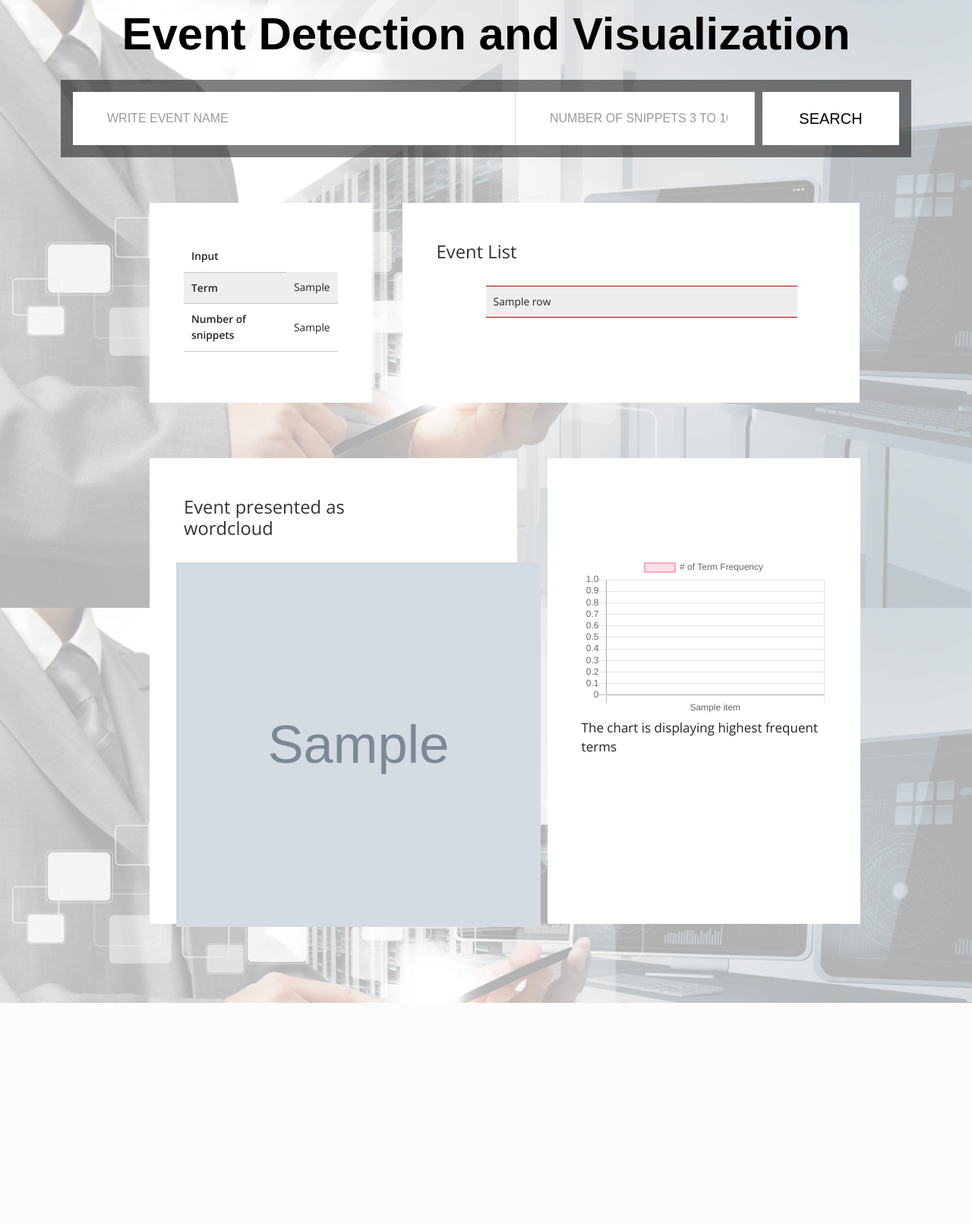
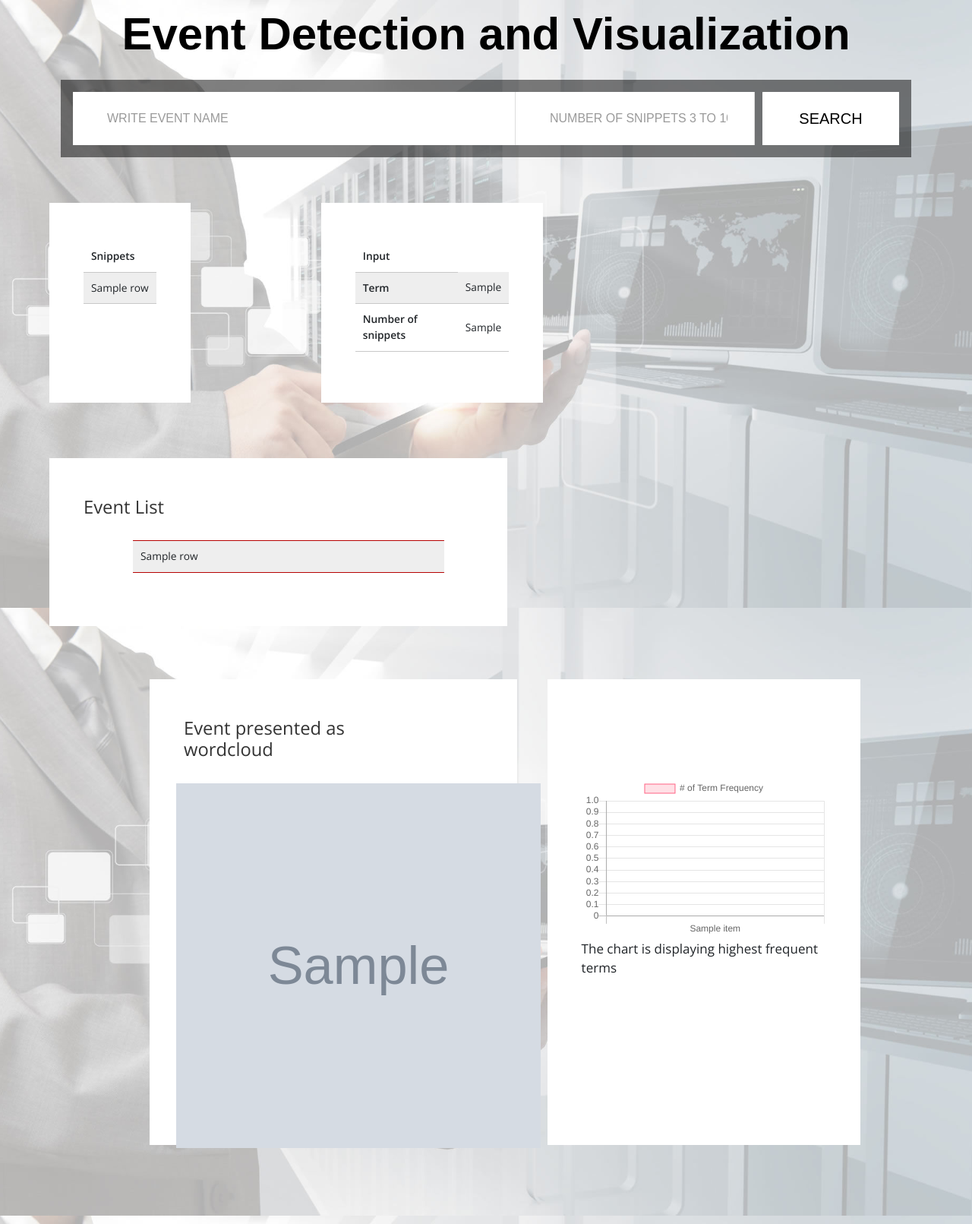
Before and after one commit to Ufatima/Python-Flask-WebApp-for-EventDetection, a Flask app: template templates/template.html in a window 1280 px wide. Shown: the whole page at 76% size. Before the commit the page ends 1320 px from the top, so only its background shows below. Run offline with Flask 2, Linux system fonts and the light colour scheme; the template is opened without the code that fills it: most values are stand-ins (such as "Sample title", 1, 10 or a date in 2020); grey boxes marked "Sample" are stand-in pictures; parts of the project's set-up code (start-up, migrations or seed data) failed here and were passed over; some libraries are stand-ins or nearby versions.

Commit message:
Update template.html

```diff
--- a/templates/template.html
+++ b/templates/template.html
@@ -64,6 +64,21 @@
 
             <!-- body row -->
             <div class="row tm-content-row tm-mt-big">
+
+		    <div class="tm-col tm-col-big11">
+                    <div class="bg-white tm-block h-100">
+                        <table border="1" class="dataframe">
+                            <tbody>
+                            <th>Snippets</th>
+                            {% for row  in result %}
+                                <tr>
+                                    <td>{{row}}</td>
+                                </tr>
+                                {% endfor %}
+                            </tbody>
+                        </table>
+                    </div>
+                </div>
 
                 <div class="tm-col tm-col-small">
                     <div class="bg-white tm-block h-100">
```
